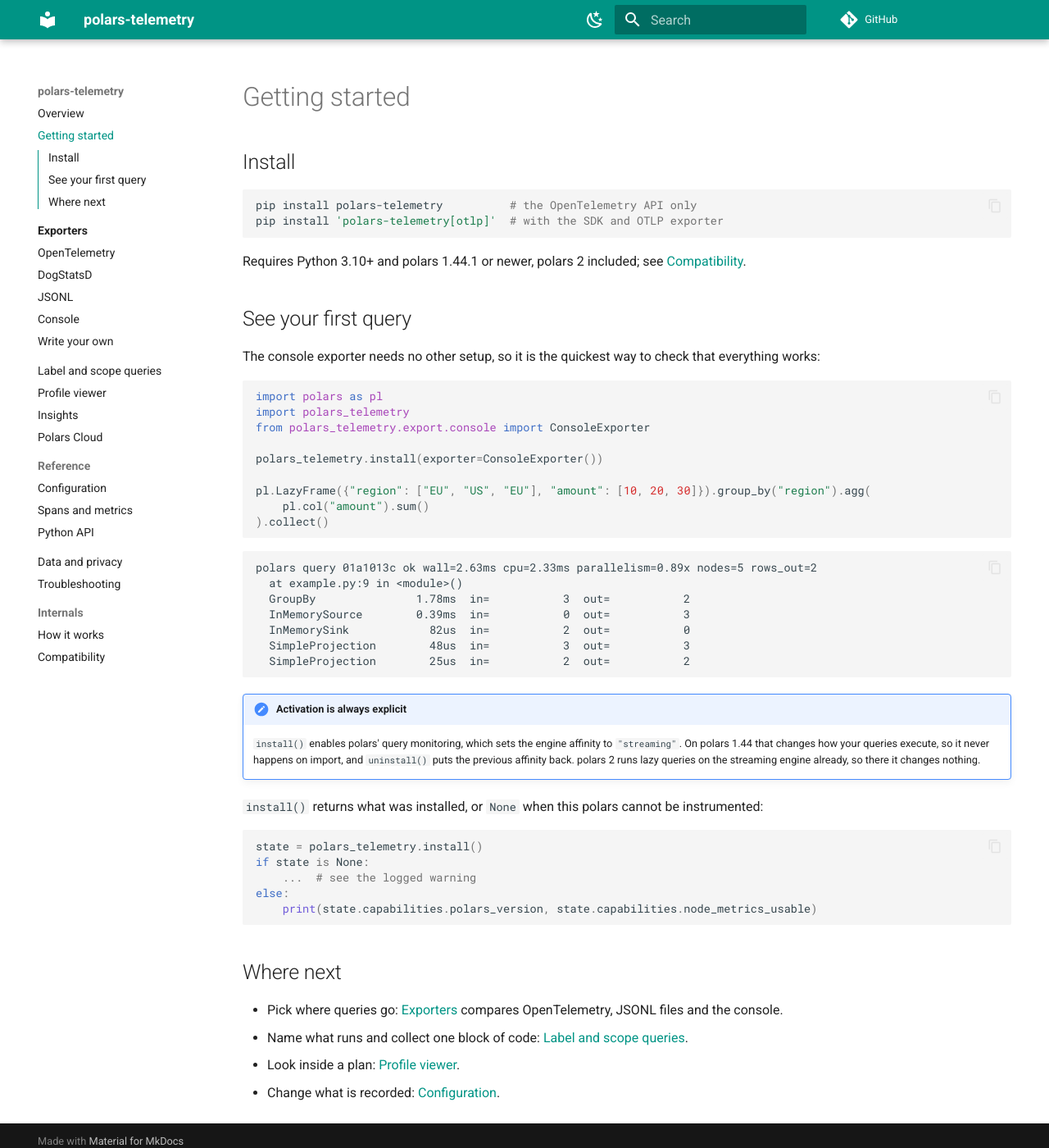
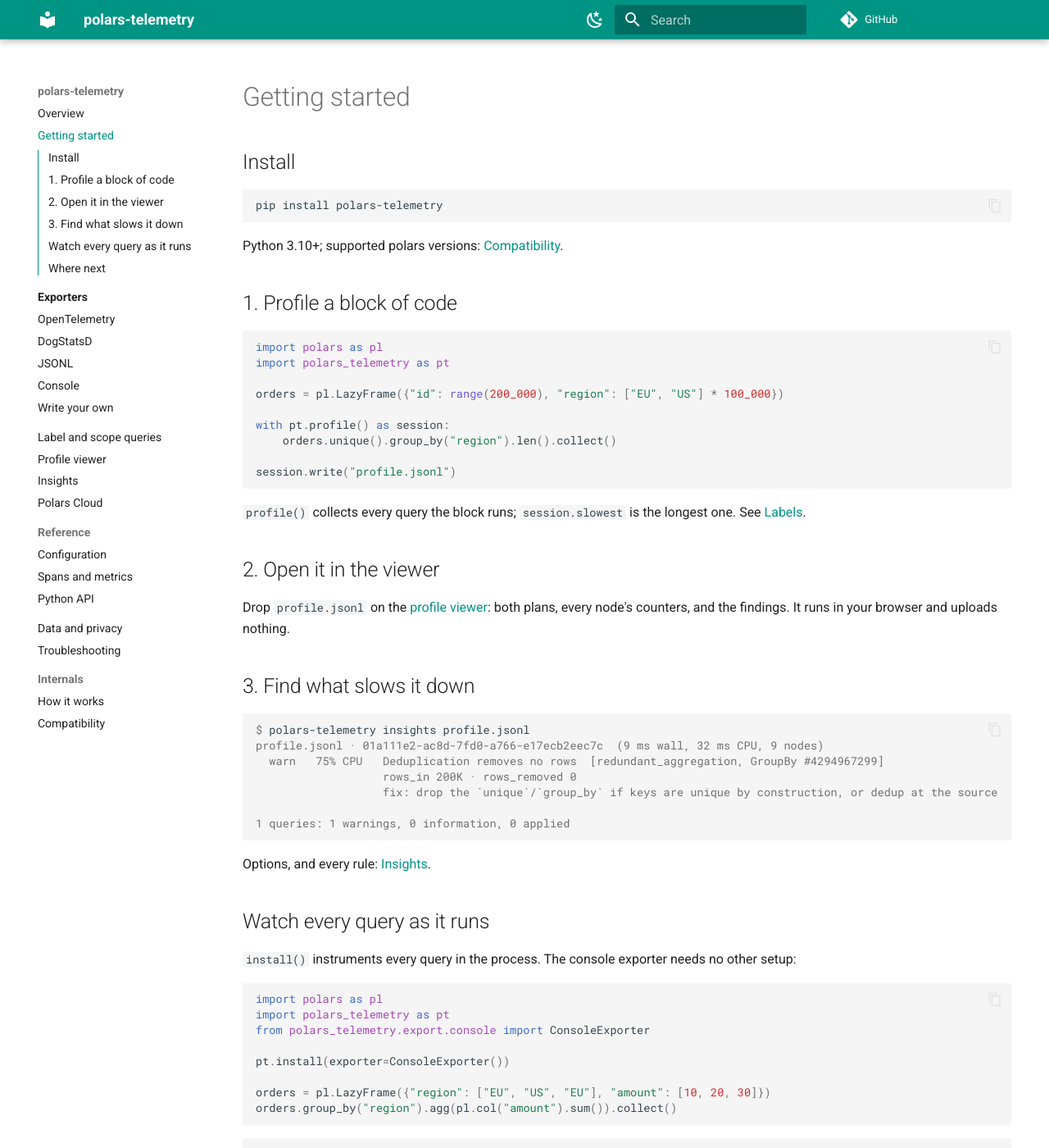
Before and after one commit to jan-krueger/polars-telemetry, an MkDocs documentation site: the page built from docs/getting-started.md, in a window 1280 px wide and 1400 px high. Shown: the whole window at 82% size. Built offline with MkDocs 1.6.1 and Material for MkDocs 9.7.7, drawn with Linux system fonts in a browser that asks for light colours; comment, search, counter and statistics services are not loaded; some of the changed text lies outside the part shown.

Commit message:
docs: lead with what works without a collector

````diff
--- a/docs/getting-started.md
+++ b/docs/getting-started.md
@@ -3,63 +3,92 @@
 ## Install
 
 ```bash
-pip install polars-telemetry          # the OpenTelemetry API only
-pip install 'polars-telemetry[otlp]'  # with the SDK and OTLP exporter
+pip install polars-telemetry
 ```
 
-Requires Python 3.10+ and polars 1.44.1 or newer, polars 2 included; see
-[Compatibility](internals/compatibility.md).
+Python 3.10+; supported polars versions: [Compatibility](internals/compatibility.md).
 
-## See your first query
-
-The console exporter needs no other setup, so it is the quickest way to check
-that everything works:
+## 1. Profile a block of code
 
 ```python
 import polars as pl
-import polars_telemetry
+import polars_telemetry as pt
+
+orders = pl.LazyFrame({"id": range(200_000), "region": ["EU", "US"] * 100_000})
+
+with pt.profile() as session:
+    orders.unique().group_by("region").len().collect()
+
+session.write("profile.jsonl")
+```
+
+`profile()` collects every query the block runs; `session.slowest` is the
+longest one. See [Labels](labels.md#scope-a-block-of-code).
+
+## 2. Open it in the viewer
+
+Drop `profile.jsonl` on the [profile viewer](profile-viewer.md): both plans,
+every node's counters, and the findings. It runs in your browser and uploads
+nothing.
+
+## 3. Find what slows it down
+
+```console
+$ polars-telemetry insights profile.jsonl
+profile.jsonl · 01a111e2-ac8d-7fd0-a766-e17ecb2eec7c  (9 ms wall, 32 ms CPU, 9 nodes)
+  warn   75% CPU   Deduplication removes no rows  [redundant_aggregation, GroupBy #4294967299]
+                   rows_in 200K · rows_removed 0
+                   fix: drop the `unique`/`group_by` if keys are unique by construction, or dedup at the source
+
+1 queries: 1 warnings, 0 information, 0 applied
+```
+
+Options, and every rule: [Insights](insights.md).
+
+## Watch every query as it runs
+
+`install()` instruments every query in the process. The console exporter needs
+no other setup:
+
+```python
+import polars as pl
+import polars_telemetry as pt
 from polars_telemetry.export.console import ConsoleExporter
 
-polars_telemetry.install(exporter=ConsoleExporter())
+pt.install(exporter=ConsoleExporter())
 
-pl.LazyFrame({"region": ["EU", "US", "EU"], "amount": [10, 20, 30]}).group_by("region").agg(
-    pl.col("amount").sum()
-).collect()
+orders = pl.LazyFrame({"region": ["EU", "US", "EU"], "amount": [10, 20, 30]})
+orders.group_by("region").agg(pl.col("amount").sum()).collect()
 ```
 
 ```text
-polars query 01a1013c ok wall=2.63ms cpu=2.33ms parallelism=0.89x nodes=5 rows_out=2
-  at example.py:9 in <module>()
-  GroupBy               1.78ms  in=           3  out=           2
-  InMemorySource        0.39ms  in=           0  out=           3
-  InMemorySink            82us  in=           2  out=           0
-  SimpleProjection        48us  in=           3  out=           3
-  SimpleProjection        25us  in=           2  out=           2
+polars query 01a111e2 ok wall=1.95ms planning=0.53ms cpu=1.50ms parallelism=0.77x nodes=5 rows_out=2
+  at report.py:8 in <module>()
+  GroupBy               0.87ms  in=           3  out=           2
+  InMemorySource        0.50ms  in=           0  out=           3
+  InMemorySink            87us  in=           2  out=           0
+  SimpleProjection        27us  in=           3  out=           3
+  SimpleProjection        20us  in=           2  out=           2
 ```
-
-!!! note "Activation is always explicit"
-    `install()` enables polars' query monitoring, which sets the engine
-    affinity to `"streaming"`. On polars 1.44 that changes how your queries
-    execute, so it never happens on import, and `uninstall()` puts the previous
-    affinity back. polars 2 runs lazy queries on the streaming engine already,
-    so there it changes nothing.
 
 `install()` returns what was installed, or `None` when this polars cannot be
 instrumented:
 
 ```python
-state = polars_telemetry.install()
+state = pt.install()
 if state is None:
     ...  # see the logged warning
 else:
     print(state.capabilities.polars_version, state.capabilities.node_metrics_usable)
 ```
 
+On polars 1.44, `install()` switches lazy queries to the streaming engine:
+[Queries run differently after install()](troubleshooting.md#queries-run-differently-after-install).
+
 ## Where next
 
-- Pick where queries go: [Exporters](exporters/index.md) compares
-  OpenTelemetry, JSONL files and the console.
-- Name what runs and collect one block of code:
-  [Label and scope queries](labels.md).
-- Look inside a plan: [Profile viewer](profile-viewer.md).
-- Change what is recorded: [Configuration](reference/configuration.md).
+- Send queries to OpenTelemetry, DogStatsD or a file: [Exporters](exporters/index.md)
+- Name queries: [Labels](labels.md)
+- Mask literal values before export: [Data and privacy](privacy.md)
+- Change what is recorded: [Configuration](reference/configuration.md)
+- Something missing: [Troubleshooting](troubleshooting.md)
````
Also changed, not shown: README.md (+80 -117 lines), docs/index.md (+20 -35 lines).
